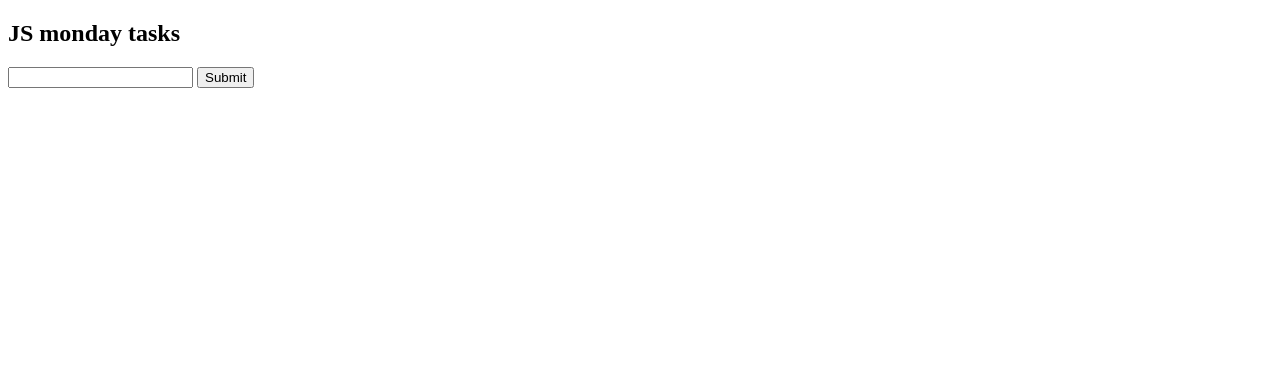
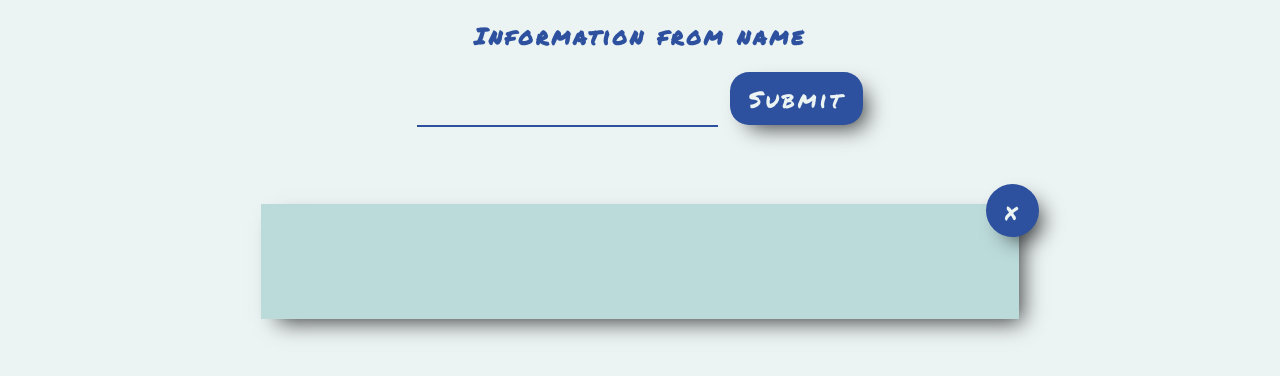
Before and after one commit to KlimaGi/ca-type-name-age, a plain HTML site: page index.html in a window 1280 px wide. Drawn offline with Linux system fonts and the light colour scheme; a web font is replaced by a local one.

Commit message:
add style

```diff
--- a/index.html
+++ b/index.html
@@ -10,14 +10,21 @@
 </head>
 <body>
 
-  <h2>JS monday tasks</h2>
+  <div>
 
-  <form id="name-form">
-    <input type="text" name="name">
-    <button type="submit">Submit</button>
-  </form>
+    <h2>Information from name</h2>
 
+    <form id="name-form">
+      <input type="text" name="name">
+      <button type="submit">Submit</button>
+    </form>
 
-  <p id="output"></p>
+    <div id="output-text">
+      <button id="btn-clear">x</button>
+      <p id="output"></p>
+    </div>
+
+  </div>
+
 </body>
 </html>
--- a/script.js
+++ b/script.js
@@ -7,11 +7,30 @@ nameFormEl.addEventListener("submit", (event) => {
   let searchName = event.target.elements.name.value;
   console.log(searchName);
 
-  fetch(`https://agify.io?name=${searchName}`)
+  fetch(`https://api.agify.io?name=${searchName}`)
     .then((res) => res.json())
     .then((data) => {
+      console.log("age", data);
       let age = data.age;
-      let ageText = `Age of ${searchName} is ${age}.`;
-      outputEl.textContent = ageText;
+      let ageText = `Age of ${searchName} is ${age}. `;
+      outputEl.textContent += ageText;
+    });
+
+  fetch(`https://api.genderize.io?name=${searchName}`)
+    .then((res) => res.json())
+    .then((data) => {
+      console.log("gender", data);
+      let gender = data.gender;
+      let probability = data.probability;
+      let text = `${searchName} is ${gender} (probability ${
+        probability * 100
+      }%). `;
+      outputEl.textContent += text;
+    });
+
+  fetch(`https://api.nationalize.io?name=${searchName}`)
+    .then((res) => res.json())
+    .then((data) => {
+      console.log("nationalize", data);
     });
 });
--- a/style.css
+++ b/style.css
@@ -0,0 +1,60 @@
+@import url("https://fonts.googleapis.com/css2?family=Permanent+Marker&family=Splash&display=swap");
+:root {
+  --color-black: rgba(0, 0, 0, 0.75);
+  --color-dark-blue: hsl(221, 56%, 40%);
+  --color-light-blue: hsl(180, 21%, 94%);
+}
+* {
+  font-family: "Permanent Marker", cursive;
+  letter-spacing: 3px;
+  font-size: 1.2rem;
+  color: var(--color-dark-blue);
+  text-align: center;
+  background-color: hsl(180, 21%, 94%);
+  /* font-family: "Splash", cursive; */
+}
+
+#name-form input {
+  padding: 0.5rem 1rem;
+  border-style: none;
+  border-bottom: 2px solid var(--color-dark-blue);
+  background-color: hsl(180, 21%, 94%);
+}
+#name-form input:active {
+  outline: none;
+  background-color: hsl(180, 21%, 94%);
+}
+#name-form input:focus {
+  outline: none;
+  background-color: hsl(180, 21%, 94%);
+}
+#name-form button {
+  padding: 0.5rem 1rem;
+  box-shadow: 10px 10px 21px -7px var(--color-black);
+  background-color: var(--color-dark-blue);
+  color: var(--color-light-blue);
+  border-style: none;
+  border-radius: 1rem;
+}
+#btn-clear {
+  padding: 0.5rem 1rem;
+  box-shadow: 10px 10px 21px -7px var(--color-black);
+  background-color: var(--color-dark-blue);
+  color: var(--color-light-blue);
+  border-style: none;
+  border-radius: 50%;
+  position: absolute;
+  top: -20px;
+  right: -20px;
+}
+#output-text {
+  width: 60%;
+  margin: 4rem auto;
+  padding: 0;
+  position: relative;
+}
+#output {
+  padding: 3rem 2rem;
+  background-color: rgb(187, 218, 218);
+  box-shadow: 10px 10px 21px -7px var(--color-black);
+}
```
